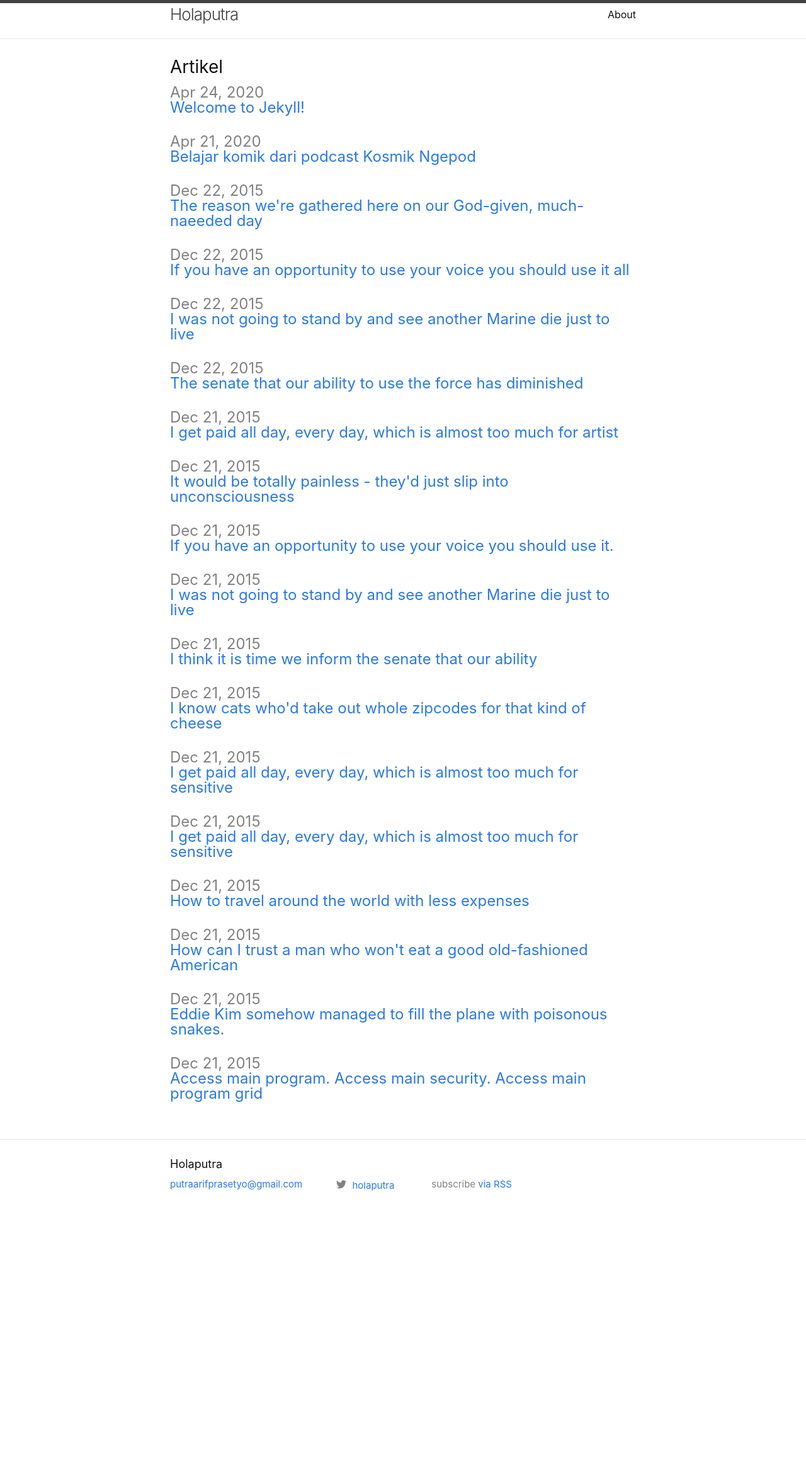
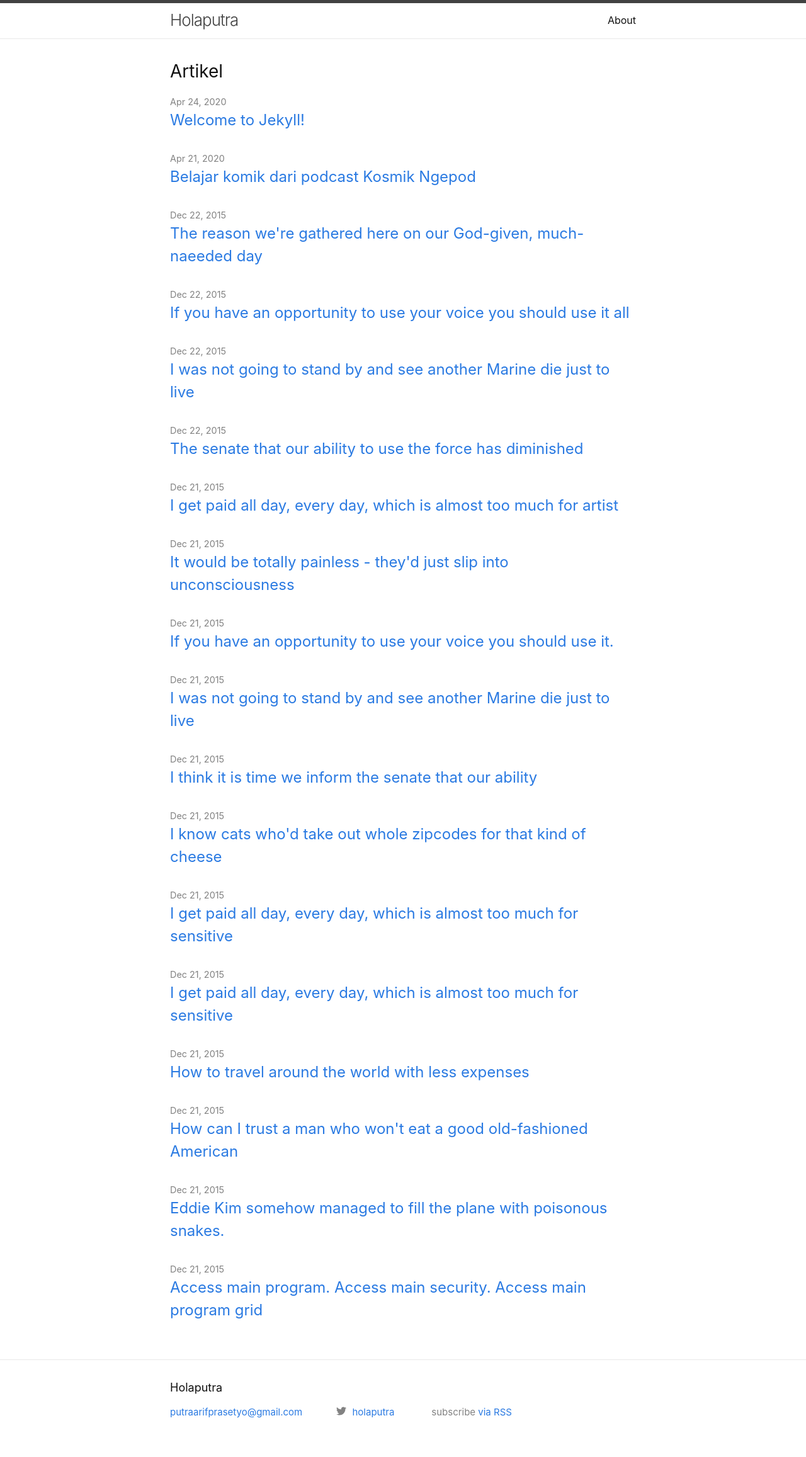
Before and after one commit to holaputra/holaputra.github.io, a Jekyll site: the page built from index.html, in a window 1280 px wide. Shown: the whole page at 63% size. Built offline with Jekyll 4.4.1, drawn with Linux system fonts in a browser that asks for light colours; before the commit the page ends 1950 px from its top, so only the background shows below that.

Commit message:
add br to post time

```diff
--- a/_layouts/post.html
+++ b/_layouts/post.html
@@ -5,6 +5,7 @@
 
   <header class="post-header">
     <h1 class="post-title p-name" itemprop="name headline">{{ page.title | escape }}</h1>
+    <br>
     <p class="post-meta">
       <time class="dt-published" datetime="{{ page.date | date_to_xmlschema }}" itemprop="datePublished">
         {%- assign date_format = site.minima.date_format | default: "%b %-d, %Y" -%}
--- a/_sass/minima.scss
+++ b/_sass/minima.scss
@@ -5,8 +5,8 @@
 $base-font-family: -apple-system, BlinkMacSystemFont, "Segoe UI", Roboto, Helvetica, Arial, sans-serif, "Apple Color Emoji", "Segoe UI Emoji", "Segoe UI Symbol" !default;
 $base-font-size:   16px !default;
 $base-font-weight: 400 !default;
-$small-font-size:  $base-font-size * 1.5 !default;
-$base-line-height: 1.0 !default;
+$small-font-size:  $base-font-size * 0.900 !default;
+$base-line-height: 1.5 !default;
 
 $spacing-unit:     30px !default;
 
```
